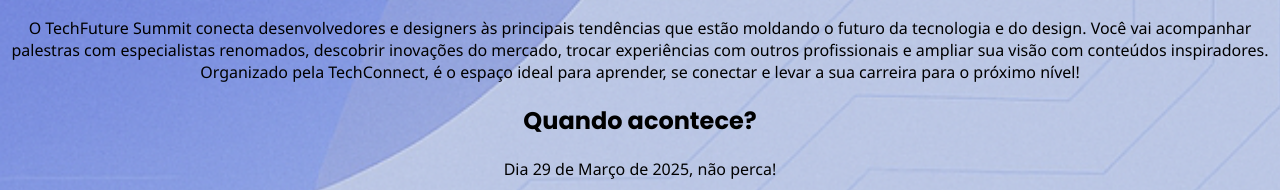
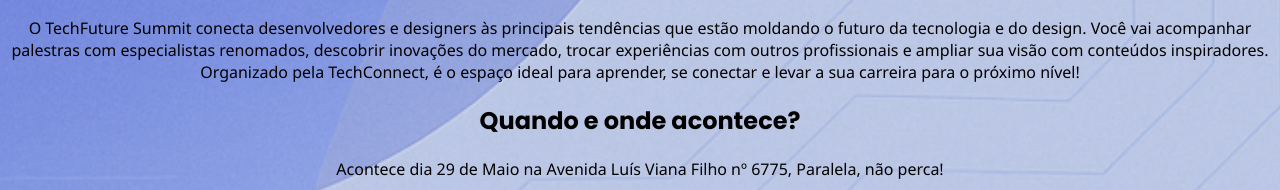
Before and after one commit to Gabriel2k156/Formulario-HTML, a plain HTML site: page ProjetoHTML/index.html in a window 1280 px wide. Shown: the part 164-354 px from the top of the page. Drawn offline with Linux system fonts and the light colour scheme.

Commit message:
Alteração do texto de entrada
Mudei o texto da linha 24, agora informa a data e local em que o evento vai ocorrer.

```diff
--- a/ProjetoHTML/index.html
+++ b/ProjetoHTML/index.html
@@ -20,8 +20,8 @@
         Você vai acompanhar palestras com especialistas renomados, descobrir inovações do mercado, trocar experiências com outros profissionais e ampliar sua visão com conteúdos inspiradores.
         Organizado pela TechConnect, é o espaço ideal para aprender, se conectar e levar a sua carreira para o próximo nível!</p>
 
-    <h2>Quando acontece?</h2>
-    <p>Dia 29 de Março de 2025, não perca!</p> <br>
+    <h2>Quando e onde acontece?</h2>
+    <p>Acontece dia 29 de Maio na Avenida Luís Viana Filho nº 6775, Paralela, não perca!</p> <br>
 
     <img class="foto" src="Imagens/savethedate.png" alt="Save The Date" width="300" height="250">
 
```
